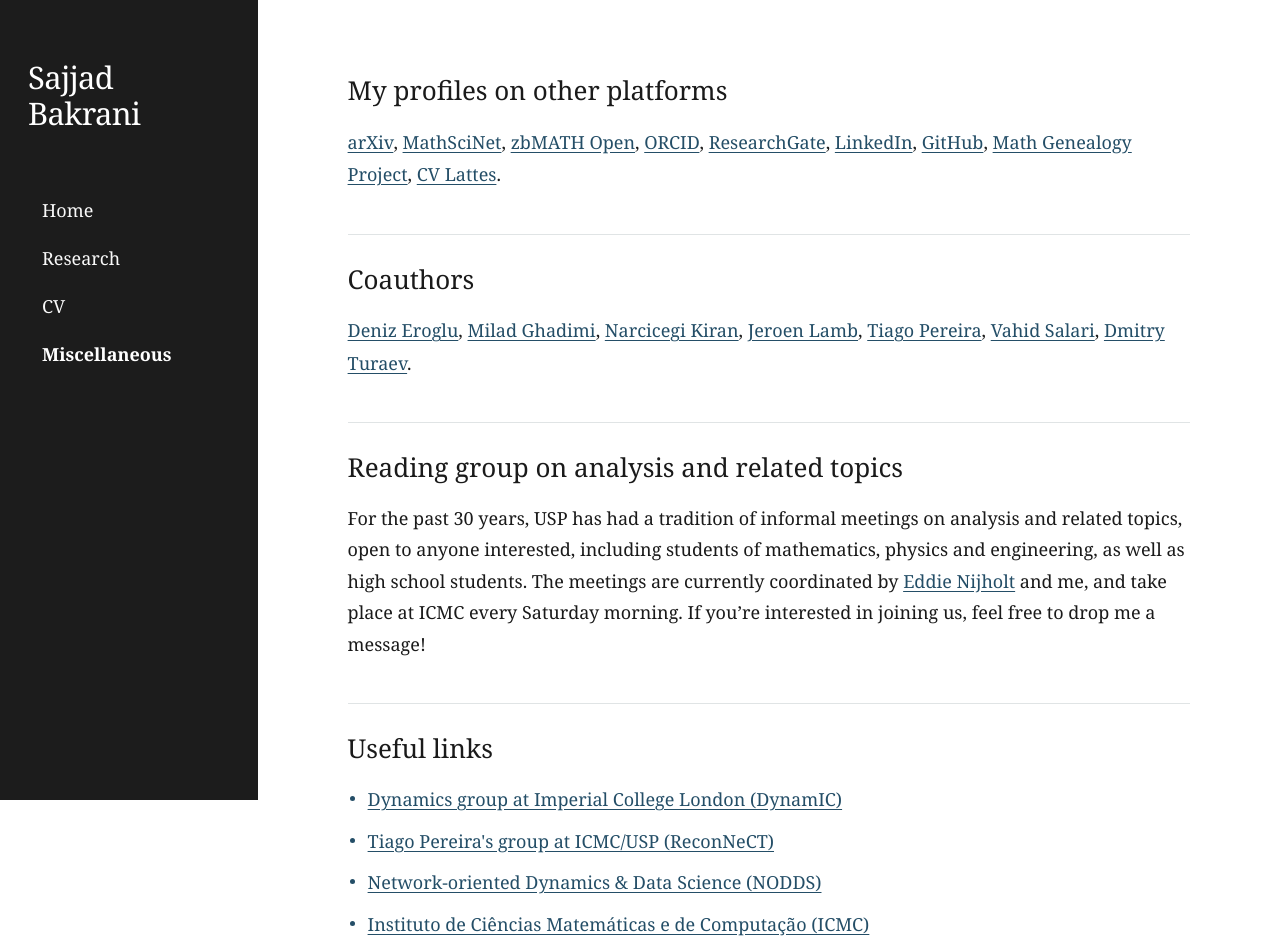
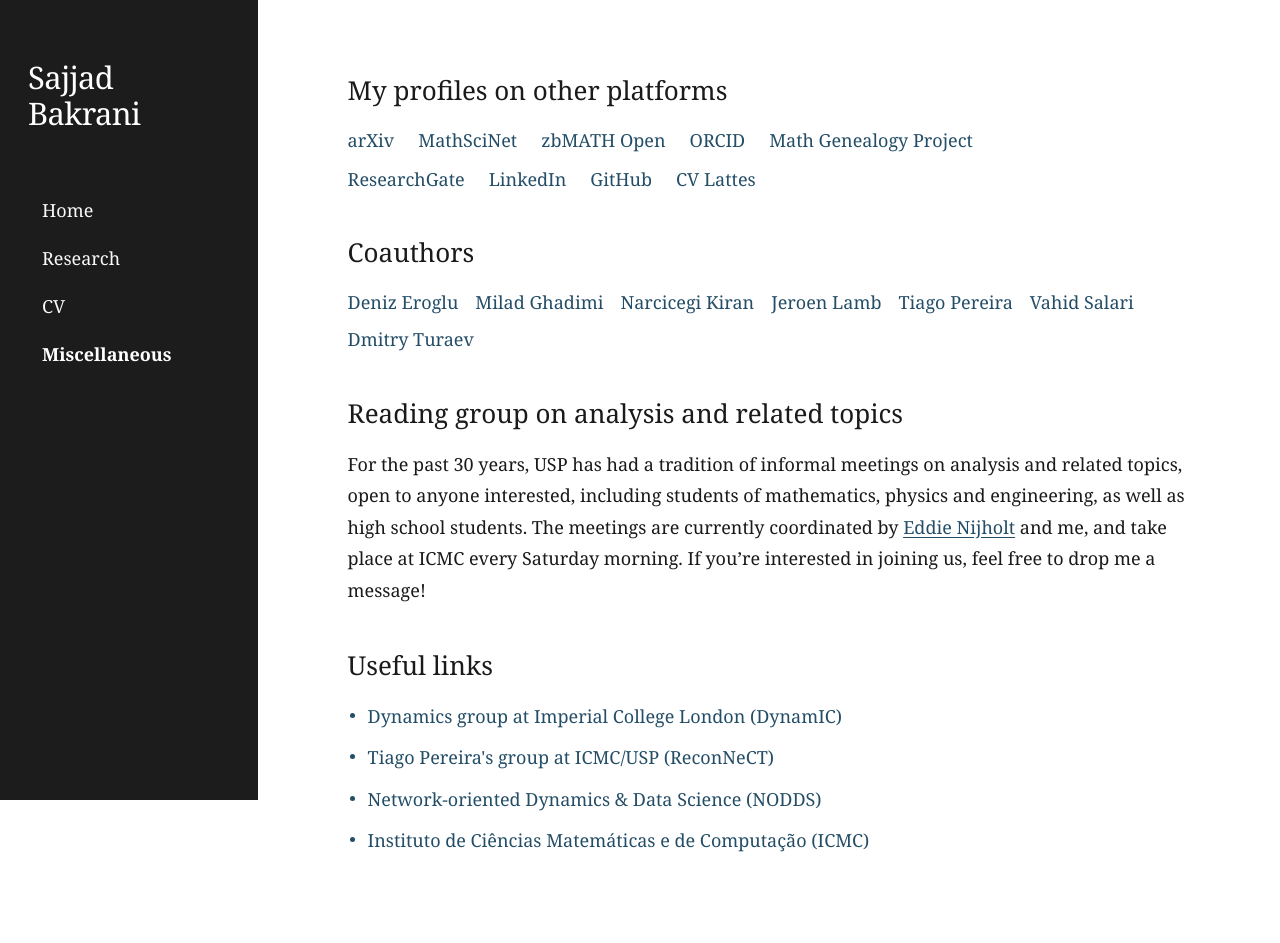
Before and after one commit to Sajjadbakrani/sajjadbakrani.github.io, a plain HTML site: page miscellaneous.html in a window 1280 px wide. After the commit the page ends 902 px from the top, so only its background shows below. Drawn offline with Linux system fonts and the light colour scheme.

Commit message:
Add files via upload

```diff
--- a/miscellaneous.html
+++ b/miscellaneous.html
@@ -3,8 +3,9 @@
 <head>
 <meta charset="utf-8">
 <meta name="viewport" content="width=device-width, initial-scale=1">
-<title>Miscellaneous | Sajjad Bakrani</title>
-<meta name="description" content="Miscellaneous — academic website of Sajjad Bakrani.">
+<title>Academic Profiles and Activities | Sajjad Bakrani</title>
+<meta name="description" content="Academic profiles, coauthors, research group links and the reading group on analysis and related topics at ICMC, University of São Paulo.">
+<link rel="canonical" href="https://sajjadbakrani.github.io/miscellaneous.html">
 <link rel="stylesheet" href="style.css">
 </head>
 <body class="misc-page">
@@ -22,25 +23,33 @@
   <!-- Edit the content below; leave the navigation and stylesheet link unchanged. -->
 <section id="profiles" aria-labelledby="profiles-title">
   <h2 id="profiles-title">My profiles on other platforms</h2>
-  <p class="inline-links"><a href="http://arxiv.org/a/bakrani_s_1">arXiv</a>,
-    <a href="https://mathscinet.ams.org/mathscinet/author?authorId=1501530">MathSciNet</a>,
-    <a href="https://zbmath.org/authors/?q=ai:bakrani.sajjad">zbMATH Open</a>,
-    <a href="https://orcid.org/0000-0001-7814-0992">ORCID</a>,
-    <a href="https://www.researchgate.net/profile/Sajjad-Bakrani">ResearchGate</a>,
-    <a href="https://www.linkedin.com/in/sajjad-bakrani-ba212656/">LinkedIn</a>,
-    <a href="https://github.com/Sajjadbakrani">GitHub</a>,
-    <a href="https://www.genealogy.math.ndsu.nodak.edu/id.php?id=275557">Math Genealogy Project</a>,
-    <a href="http://lattes.cnpq.br/8222090676301651">CV Lattes</a>.</p>
+  <div class="profile-links" aria-label="Academic and professional profiles">
+    <ul class="link-row" role="list">
+      <li><a href="http://arxiv.org/a/bakrani_s_1">arXiv</a></li>
+      <li><a href="https://mathscinet.ams.org/mathscinet/author?authorId=1501530">MathSciNet</a></li>
+      <li><a href="https://zbmath.org/authors/?q=ai:bakrani.sajjad">zbMATH Open</a></li>
+      <li><a href="https://orcid.org/0000-0001-7814-0992">ORCID</a></li>
+      <li><a href="https://www.genealogy.math.ndsu.nodak.edu/id.php?id=275557">Math Genealogy Project</a></li>
+    </ul>
+    <ul class="link-row" role="list">
+      <li><a href="https://www.researchgate.net/profile/Sajjad-Bakrani">ResearchGate</a></li>
+      <li><a href="https://www.linkedin.com/in/sajjad-bakrani-ba212656/">LinkedIn</a></li>
+      <li><a href="https://github.com/Sajjadbakrani">GitHub</a></li>
+      <li><a href="http://lattes.cnpq.br/8222090676301651">CV Lattes</a></li>
+    </ul>
+  </div>
 </section>
 <section id="coauthors" aria-labelledby="coauthors-title">
   <h2 id="coauthors-title">Coauthors</h2>
-  <p class="inline-links"><a href="https://scholar.google.com/citations?user=QM6hOLwAAAAJ&amp;hl=en">Deniz Eroglu</a>,
-    <a href="https://scholar.google.com/citations?user=QH53hSAAAAAJ&amp;hl=en">Milad Ghadimi</a>,
-    <a href="https://scholar.google.co.uk/citations?user=rJO1bVIAAAAJ&amp;hl=en&amp;oi=sra">Narcicegi Kiran</a>,
-    <a href="https://scholar.google.com/citations?hl=en&amp;user=gpxgxPIAAAAJ">Jeroen Lamb</a>,
-    <a href="https://scholar.google.com/citations?user=n5xmh40AAAAJ&amp;hl=en">Tiago Pereira</a>,
-    <a href="https://scholar.google.com/citations?user=n424NXEAAAAJ&amp;hl=en">Vahid Salari</a>,
-    <a href="https://scholar.google.com/citations?user=Gk-lPQcAAAAJ&amp;hl=en">Dmitry Turaev</a>.</p>
+  <ul class="link-row coauthor-links" role="list">
+    <li><a href="https://scholar.google.com/citations?user=QM6hOLwAAAAJ&amp;hl=en">Deniz Eroglu</a></li>
+    <li><a href="https://scholar.google.com/citations?user=QH53hSAAAAAJ&amp;hl=en">Milad Ghadimi</a></li>
+    <li><a href="https://scholar.google.co.uk/citations?user=rJO1bVIAAAAJ&amp;hl=en&amp;oi=sra">Narcicegi Kiran</a></li>
+    <li><a href="https://scholar.google.com/citations?hl=en&amp;user=gpxgxPIAAAAJ">Jeroen Lamb</a></li>
+    <li><a href="https://scholar.google.com/citations?user=n5xmh40AAAAJ&amp;hl=en">Tiago Pereira</a></li>
+    <li><a href="https://scholar.google.com/citations?user=n424NXEAAAAJ&amp;hl=en">Vahid Salari</a></li>
+    <li><a href="https://scholar.google.com/citations?user=Gk-lPQcAAAAJ&amp;hl=en">Dmitry Turaev</a></li>
+  </ul>
 </section>
 <section id="reading-group" aria-labelledby="reading-group-title">
   <h2 id="reading-group-title">Reading group on analysis and related topics</h2>
--- a/style.css
+++ b/style.css
@@ -124,3 +124,22 @@ section[id] { scroll-margin-top:20px; }
 .cv-page .entry dt, .cv-page .entry .detail, .home-page .contact-label { color:var(--ink); }
 @media(max-width:750px) { .research-page .publication { padding-left:16px; } .research-page .publication::before { top:9px; } }
 @media print { .research-page .publication { break-inside:avoid; } }
+
+
+/* Version 16: spacious, responsive link lists on the Miscellaneous page only. */
+.misc-page section { margin-top:43px; padding-top:0; border-top:0; }
+.misc-page #profiles { margin-top:0; }
+.misc-page .profile-links { display:grid; gap:10px; }
+.misc-page .link-row { display:flex; flex-wrap:wrap; align-items:baseline; gap:8px 24px; list-style:none; padding:0; margin:0; line-height:1.6; }
+.misc-page .link-row li { white-space:nowrap; max-width:100%; }
+.misc-page .coauthor-links { column-gap:17px; }
+.misc-page .link-row a, .misc-page #useful-links a { text-decoration:none; }
+.misc-page .link-row a:hover, .misc-page .link-row a:focus-visible,
+.misc-page #useful-links a:hover, .misc-page #useful-links a:focus-visible { text-decoration:underline; }
+.misc-page #reading-group p a { text-decoration:underline; }
+@media(max-width:750px) {
+  .misc-page section { margin-top:34px; }
+  .misc-page .link-row { column-gap:18px; }
+  .misc-page .coauthor-links { column-gap:15px; }
+  .misc-page .link-row li { white-space:normal; }
+}
```
Also changed, not shown: cv.html (+3 -2 lines), index.html (+38 -2 lines), research.html (+3 -2 lines).
